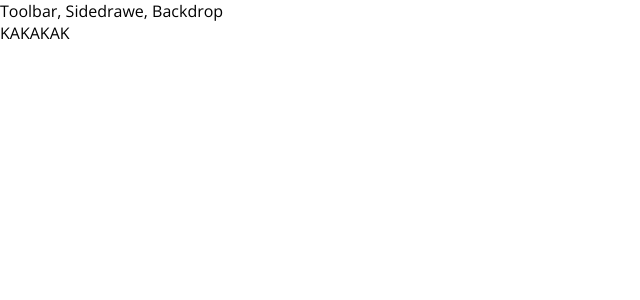
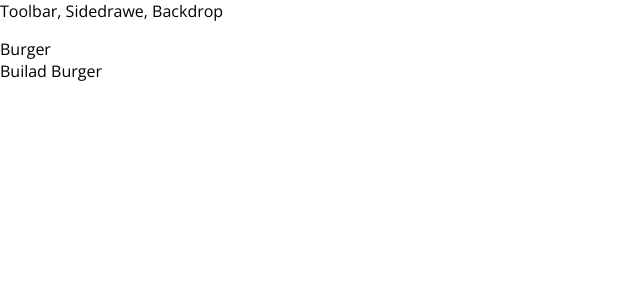
Before and after one commit to SazidHasanRiyad/react-burger-builder, a React app: page / in a window 1280 px wide. Shown: the top 300 px of the page, without its empty margins (0-640 px from the left). Built offline with nearby package versions, Linux system fonts and the light colour scheme.

Commit message:
BurgerBuilder component and Layout css

```diff
--- a/src/App.js
+++ b/src/App.js
@@ -1,11 +1,14 @@
 import React, { Component } from 'react';
 import Layout from './components/Layout/Layout';
+import BurgerBuilder from './containers/BurgerBuilder/BurgerBuilder';
 
 class App extends Component {
   render() {
     return (
       <div>
-        <Layout>KAKAKAK</Layout>
+        <Layout>
+          <BurgerBuilder />
+        </Layout>
       </div>
     );
   }
--- /dev/null
+++ b/src/components/Layout/Layout.css
@@ -0,0 +1,3 @@
+.Content {
+  margin-top: 16px;
+}
--- a/src/components/Layout/Layout.js
+++ b/src/components/Layout/Layout.js
@@ -1,11 +1,12 @@
 import React from 'react';
 import Aux from '../../hoc/Auxiliary';
+import classes from './Layout.css';
 
 const layout = (props) => {
   return (
     <Aux>
       <div>Toolbar, Sidedrawe, Backdrop</div>
-      <main>{props.children}</main>
+      <main className={classes.Content}>{props.children}</main>
     </Aux>
   );
 };
--- /dev/null
+++ b/src/containers/BurgerBuilder/BurgerBuilder.js
@@ -0,0 +1,15 @@
+import React, { Component } from 'react';
+import Aux from '../../hoc/Auxiliary';
+
+class BurgerBuilder extends Component {
+  render() {
+    return (
+      <Aux>
+        <div>Burger</div>
+        <div>Builad Burger</div>
+      </Aux>
+    );
+  }
+}
+
+export default BurgerBuilder;
```
